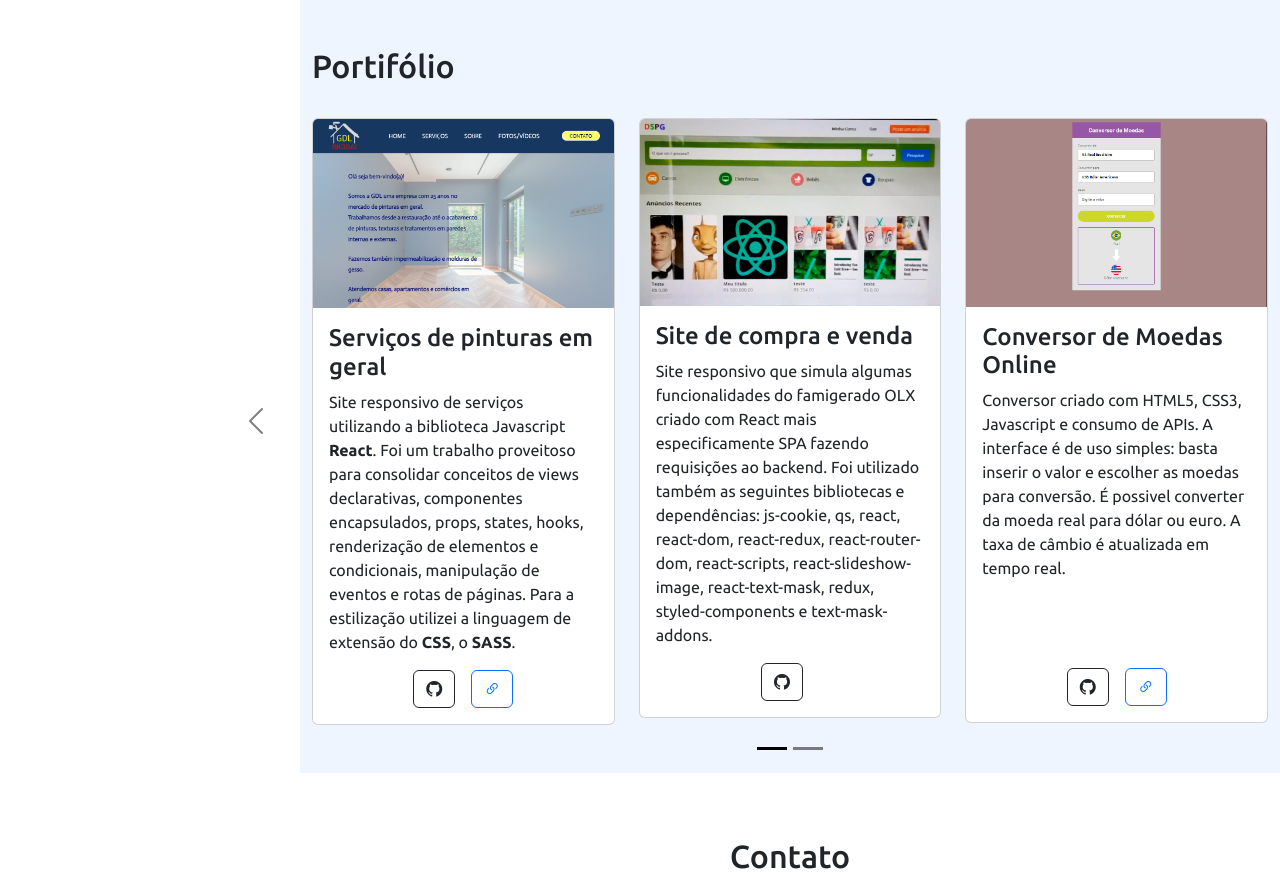
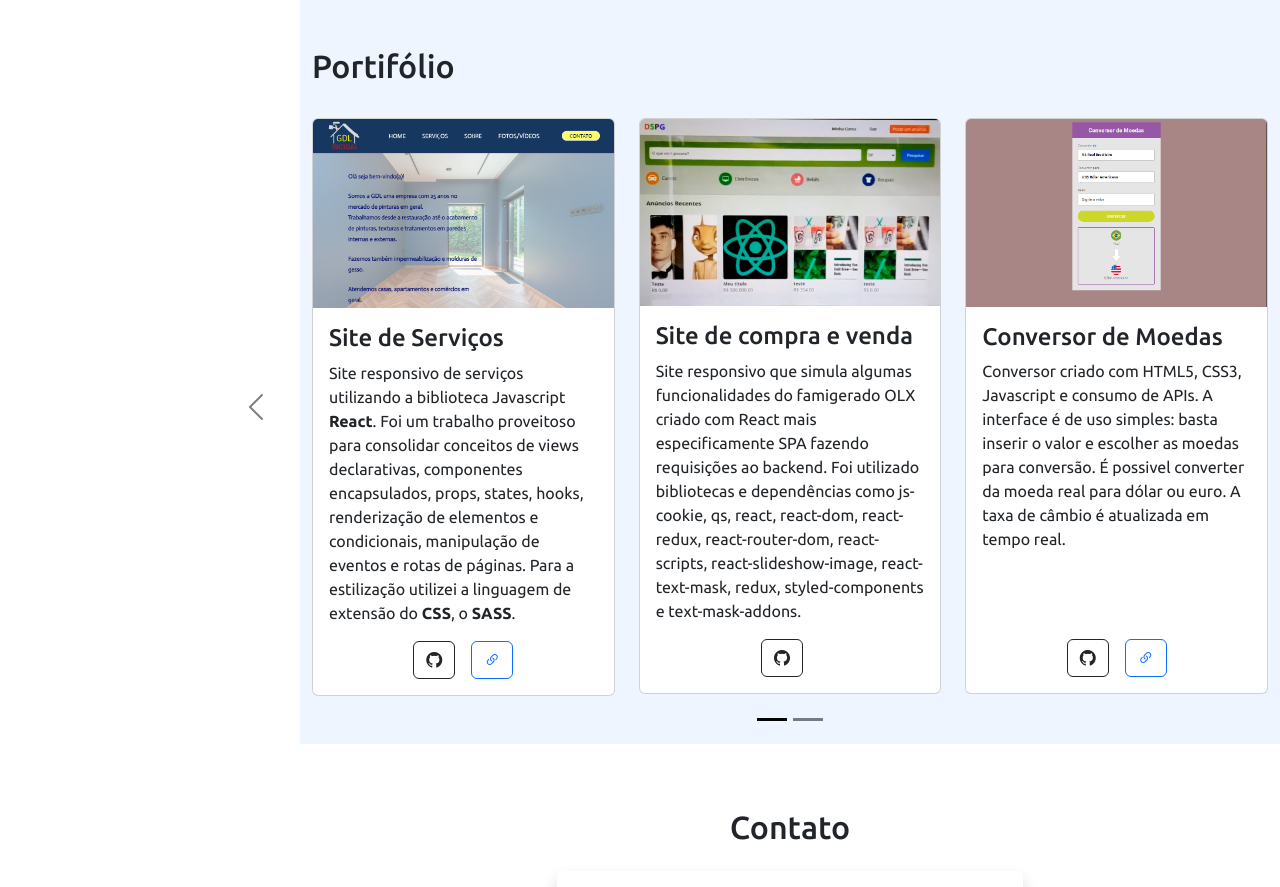
Before and after one commit to Mr1984-Pinheiro/Portifolio, a Flask app: page / in a window 1280 px wide; the page is wider, and only the part inside the window is pictured. Shown: the part 3519-4406 px from the top of that part. Run offline with Flask 2, Linux system fonts and the light colour scheme; some libraries are stand-ins or nearby versions.

Commit message:
ajuste cards

```diff
--- a/templates/index.html
+++ b/templates/index.html
@@ -500,7 +500,7 @@
                             <div class="card height: 100px;">
                               <img src="../static/img/gdlimg.PNG" class="card-img-top" alt="just another image">
                               <div class="card-body">
-                                      <h4 class="card-title">Serviços de pinturas em geral</h4>
+                                      <h4 class="card-title">Site de Serviços</h4>
                                       <p class="card-text">Site responsivo de serviços utilizando a biblioteca Javascript <strong>React</strong>. Foi um trabalho proveitoso para consolidar conceitos de views declarativas, componentes encapsulados, props, states, hooks, renderização de elementos e condicionais, manipulação de eventos e rotas de páginas. Para a estilização utilizei a linguagem de extensão do <strong>CSS</strong>, o <strong>SASS</strong>.
                                       </p>
                                         <div class="d-flex justify-content-center">
@@ -522,7 +522,7 @@
                           <img src="../static/img/desapegobanner.PNG" class="card-img-top" alt="just another image">
                           <div class="card-body">
                             <h4 class="card-title">Site de compra e venda</h4>
-                            <p class="card-text">Site responsivo que simula algumas funcionalidades do famigerado OLX criado com React mais especificamente SPA fazendo requisições ao backend. Foi utilizado também as seguintes bibliotecas e dependências: js-cookie, qs, react, react-dom, react-redux, react-router-dom, react-scripts, react-slideshow-image, react-text-mask, redux, styled-components e text-mask-addons.
+                            <p class="card-text">Site responsivo que simula algumas funcionalidades do famigerado OLX criado com React mais especificamente SPA fazendo requisições ao backend. Foi utilizado bibliotecas e dependências como js-cookie, qs, react, react-dom, react-redux, react-router-dom, react-scripts, react-slideshow-image, react-text-mask, redux, styled-components e text-mask-addons.
                             </p>
                             <div class="d-flex justify-content-center">
                               <a href="https://github.com/Mr1984-Pinheiro/desapegoReactJS"
@@ -539,7 +539,7 @@
                         <div class="card">
                           <img src="../static/img/conversor.PNG" class="card-img-top" alt="just another image">
                           <div class="card-body">
-                            <h4 class="card-title">Conversor de Moedas Online</h4>
+                            <h4 class="card-title">Conversor de Moedas</h4>
                             <p class="card-text">Conversor criado com HTML5, CSS3, Javascript e consumo de APIs. A interface é de uso simples: basta inserir o valor e escolher as moedas para conversão. É possivel converter da moeda real para dólar ou euro. A taxa de câmbio é atualizada em tempo real.
                               <br><br><br><br>
                             </p>
@@ -571,7 +571,7 @@
                           <img src="../static/img/financeiro.PNG" class="card-img-top" alt="just another image">
                           <div class="card-body">
                                   <h4 class="card-title">Sistema Financeiro</h4>
-                                  <p class="card-text">Sistema criado com React, Typescript, Styled-Components e Web-vitals. Foi feito sem bibliotecas para focar no aprendizado do processo em desenvolvimento da lógica de programação. O sistema exibe as contas do mês quer seja despesas ou receitas e categoriza no display separadamente conforme o usuário insere as informações e retorna o balanço do mês.
+                                  <p class="card-text">Sistema criado com React, Typescript, Styled-Components e Web-vitals. Focado no aprendizado do processo em desenvolvimento da lógica de programação o sistema exibe as contas do mês quer seja despesas ou receitas e categoriza no display separadamente conforme o usuário insere as informações e retorna o balanço do mês.
                                   </p>
                                     <div class="d-flex justify-content-center">
                                       <a href="https://github.com/Mr1984-Pinheiro/Controle-Financeiro"
@@ -592,7 +592,7 @@
                       <img src="../static/img/filmes.PNG" class="card-img-top" alt="just another image">
                       <div class="card-body">
                         <h4 class="card-title">Catálogo de filmes</h4>
-                        <p class="card-text">Projeto de site responsivo utilizando React. Pratiquei conceitos de componentes, páginas e rotas, serviços externos e requisiçoes da API de filmes. Ao entrar no site o usuário tem acesso a filmes em cartazes, detalhes e avaliação do filme, pode salvar filme no localStorage e assir ao trailer.  <br><br><br>
+                        <p class="card-text">Projeto de site responsivo utilizando React. Pratiquei conceitos de componentes, páginas e rotas, serviços externos e requisiçoes da API de filmes. Ao entrar no site o usuário tem acesso a filmes em cartazes, detalhes e avaliação do filme, pode salvar filme no localStorage e assir ao trailer.  <br> <br>
                         </p>
                         <div class="d-flex justify-content-center">
                           <a href="https://github.com/Mr1984-Pinheiro/catalogo-de-filmes"
```
